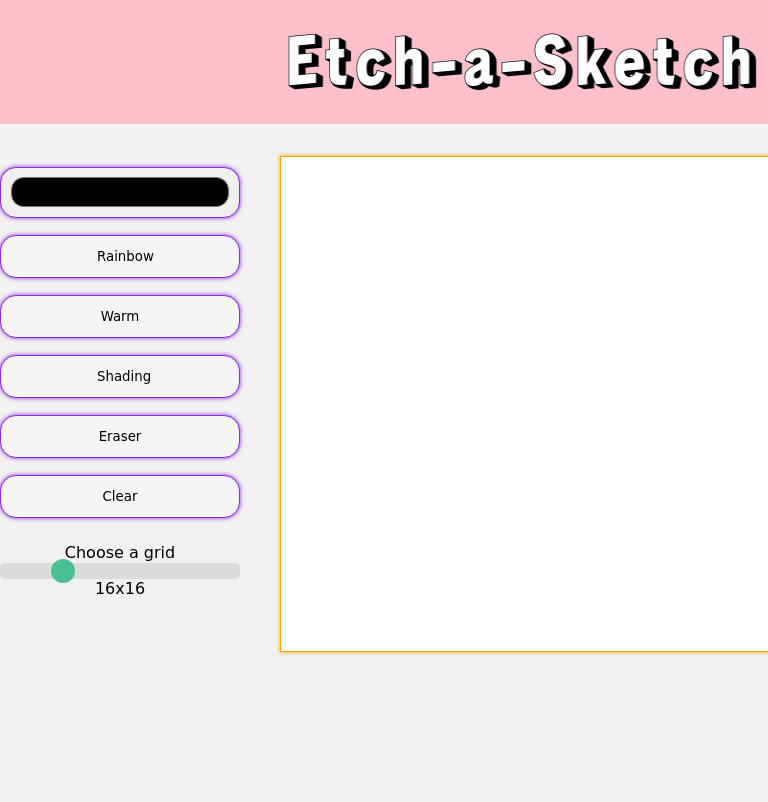
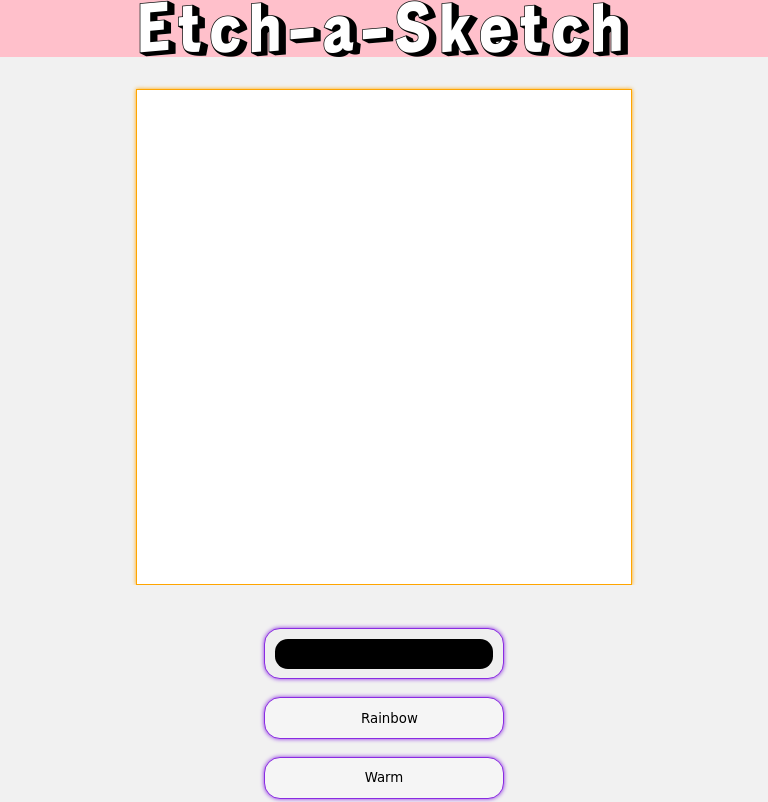
Before and after one commit to jawciu/Etch-a-Sketch, a plain HTML site: page etch_a_sketch.html in a window 768 px wide. Shown: the top 802 px of the page. Drawn offline with Linux system fonts and the light colour scheme; a web font is replaced by a local one.

Commit message:
Added media queries for portrait ipads

```diff
--- a/etch_a_sketch.html
+++ b/etch_a_sketch.html
@@ -10,10 +10,13 @@
     <link rel="preconnect" href="https://fonts.googleapis.com">
     <link rel="preconnect" href="https://fonts.gstatic.com" crossorigin>
     <link href="https://fonts.googleapis.com/css2?family=Rampart+One&display=swap" rel="stylesheet">
+    <script src="https://kit.fontawesome.com/12f8aa1234.js" crossorigin="anonymous"></script>
   </head>
   <body>
     <div id="page">
-      <img src="title.png" id="header" alt="Etch-a-sketch">
+      <div id="header">
+        <img src="title.png"  alt="Etch-a-sketch" id="img-title">
+      </div>
       <div id="grid-container">
           <div id="grid"></div>
       </div>
@@ -35,6 +38,6 @@
 
       </div>
       </div>
-      <footer id="footer">jawciu</footer>
+      <footer id="footer"><i class="fab fa-github fa-fw"></i>jawciu</footer>
   </body>
 </html>
--- a/styles.css
+++ b/styles.css
@@ -19,10 +19,13 @@ html {
 #header {
   padding-left: 1.3rem;
   grid-area: header;
+
+  display: flex;
+  align-self: center;
+}
+#img-title {
   height: 57px;
   width: 496px;
-  display: flex;
-  align-self: center;
 }
 
 #options {
@@ -81,6 +84,7 @@ html {
 }
 
 #color-picker::-webkit-color-swatch {
+  border: none;
   border-radius: 0.8rem;
 }
 
@@ -113,6 +117,9 @@ button:hover {
   align-items: center;
 }
 
+p {
+  padding: 0.5rem;
+}
 .slider {
   -webkit-appearance: none;
   width: 15rem;
@@ -146,3 +153,44 @@ button:hover {
   background: #04AA6D;
   cursor: pointer;
 }
+
+/*MEDIA QUERIES*/
+
+@media only screen and (min-device-width: 700px) and (max-device-width: 1024px)
+ and (orientation:portrait) {
+  #page {
+    display: flex;
+    min-height: auto;
+    max-height: auto;
+    flex-direction: column;
+    align-items: stretch;
+    min-height: 100vh;
+    justify-content: space-between;
+    background-color: rgb(241, 241, 241);
+  }
+  #header {
+    width: 100vw;
+    height: 7rem;
+    background-color: pink;
+    padding:0;
+  }
+  #img-title {
+    margin:auto;
+  }
+  #grid-container {
+    padding: 2rem 0 0 0;
+  }
+  #grid {
+    margin: auto;
+  }
+  .button-container {
+    margin: auto;
+    padding-right: 0;
+  }
+  #options {
+    padding-right: 0;
+  }
+  .slidecontainer{
+    margin:auto;
+  }
+}
```
